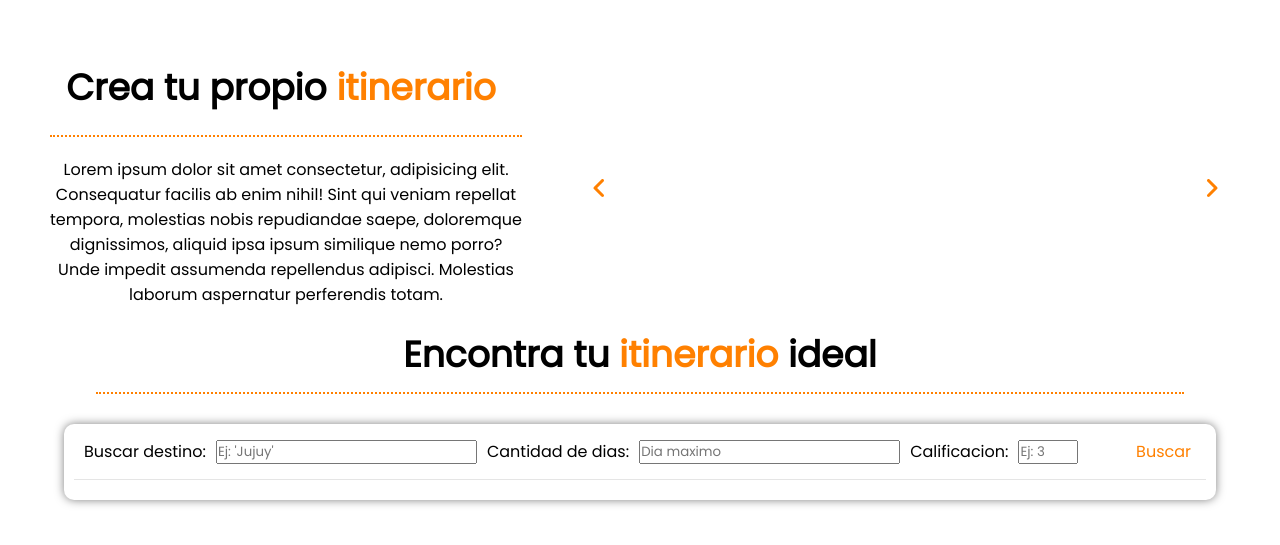
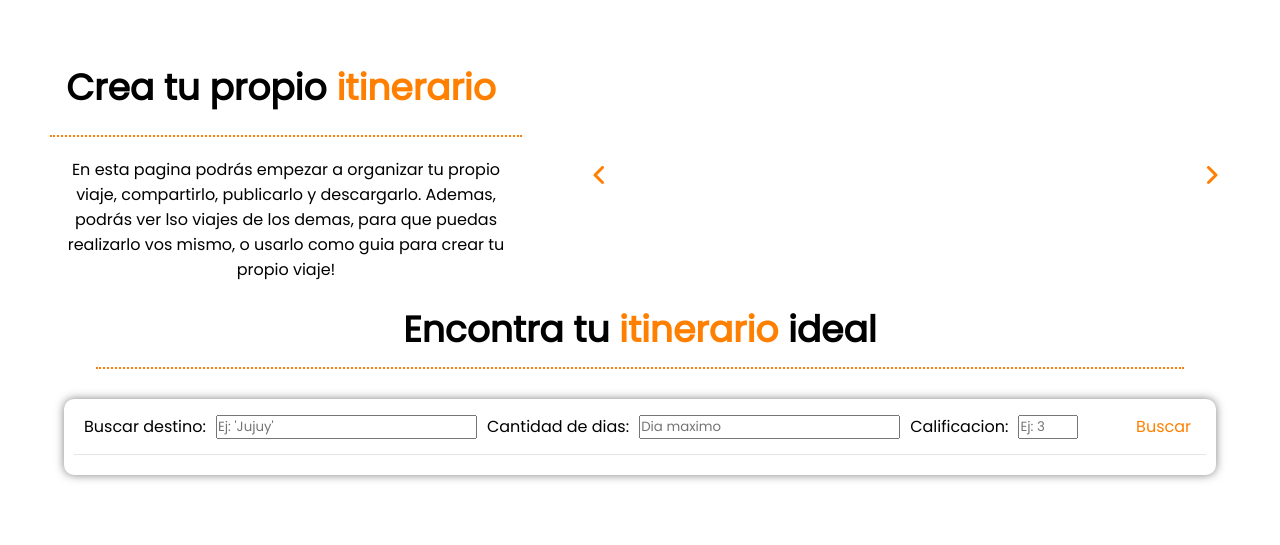
Before and after one commit to IgnacioLopez04/TP-IW2023-Lopez-Bellotti-Trinchieri, a Django app: template PlanificadorViajes/SitioWeb/templates/inicio.html in a window 1280 px wide. Shown: the part 50-595 px from the top of the page. Run offline with Django 4.2, Linux system fonts and the light colour scheme; the template is opened without the code that fills it, so the values that code supplies are empty; some libraries are stand-ins or nearby versions.

Commit message:
Descripcion de la pagina en el inicio

```diff
--- a/PlanificadorViajes/SitioWeb/templates/inicio.html
+++ b/PlanificadorViajes/SitioWeb/templates/inicio.html
@@ -14,11 +14,10 @@
                     <a href="{%url 'viajes-cargar-viaje'%}">itinerario</a>
                 </button>
             </div>
-            <p>Lorem ipsum dolor sit amet consectetur, adipisicing elit.
-                Consequatur facilis ab enim nihil! Sint qui veniam repellat tempora,
-                molestias nobis repudiandae saepe, doloremque dignissimos, aliquid ipsa
-                ipsum similique nemo porro? Unde impedit assumenda repellendus adipisci.
-                Molestias laborum aspernatur perferendis totam.</p>
+            <p>En esta pagina podrás empezar a organizar tu propio viaje,
+                compartirlo, publicarlo y descargarlo. Ademas, podrás ver
+                lso viajes de los demas, para que puedas realizarlo vos mismo,
+                o usarlo como guia para crear tu propio viaje!</p>
         </div>
         <div class='cont-carrusel'>
             <div class="carrusel-div">
```
